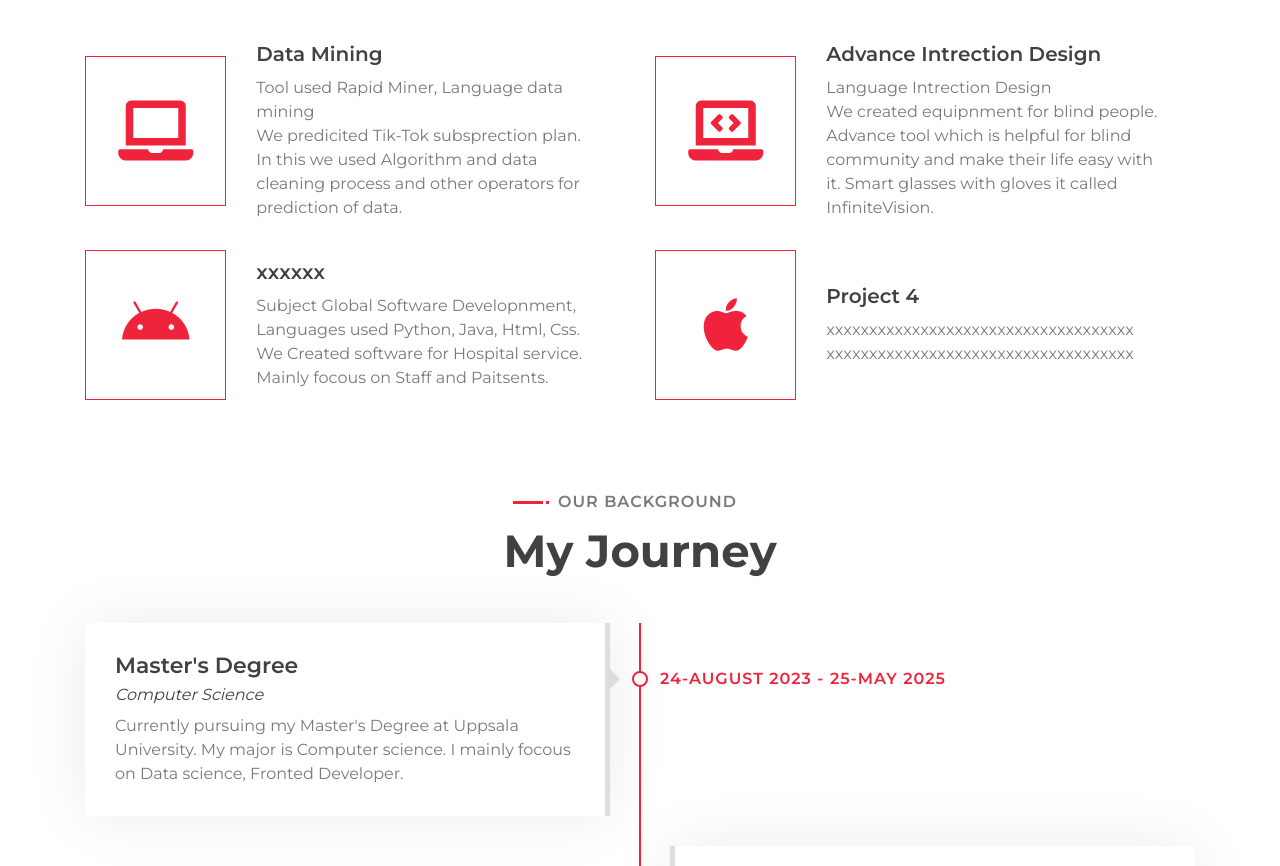
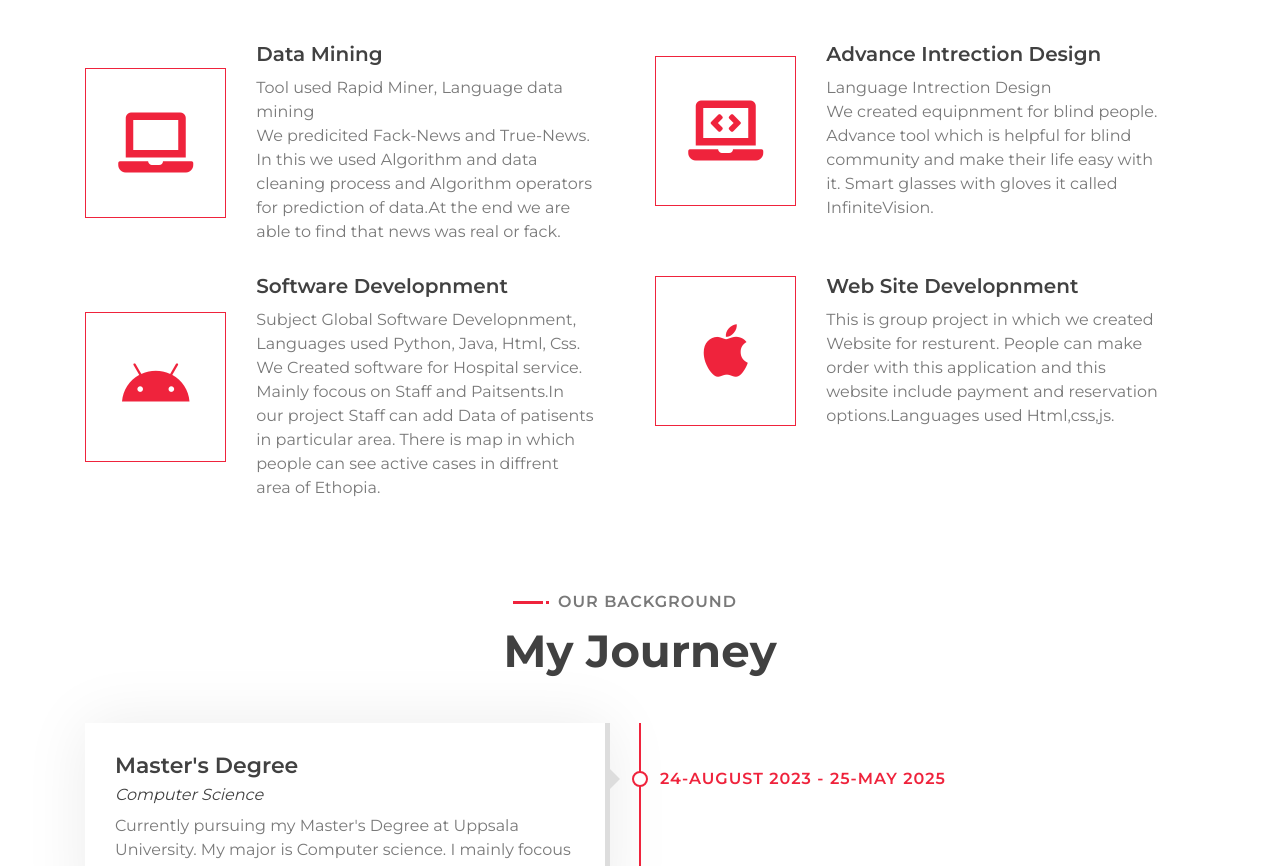
Before and after one commit to hp1835/my, a plain HTML site: page index.html in a window 1280 px wide. Shown: the part 1934-2800 px from the top of the page. Drawn offline with nearby package versions, Linux system fonts and the light colour scheme.

Commit message:
Add files via upload

```diff
--- a/index.html
+++ b/index.html
@@ -113,7 +113,7 @@
                                     <div class="progress-bar" role="progressbar" aria-valuenow="95" aria-valuemin="0" aria-valuemax="100"></div>
                                 </div>
                                 <div class="skill-name">
-                                    <p>Design(Graphicdesign, Animation)</p><p>85%</p>
+                                    <p>Software Developnment(Flutter)</p><p>85%</p>
                                 </div>
                                 <div class="progress">
                                     <div class="progress-bar" role="progressbar" aria-valuenow="90" aria-valuemin="0" aria-valuemax="100"></div>
@@ -153,7 +153,7 @@
                                     Tool used Rapid Miner, Language data mining
                                 </p>
                                 <p>
-                                    We predicited Tik-Tok subsprection plan. In this we used Algorithm and data cleaning process and other operators for prediction of data.
+                                    We predicited Fack-News and True-News. In this we used Algorithm and data cleaning process and Algorithm operators for prediction of data.At the end we are able to find that news was real or fack.
                                 </p>
                             </div>
                         </div>
@@ -180,12 +180,12 @@
                                 <i class="fab fa-android"></i>
                             </div>
                             <div class="service-text">
-                                <h3>xxxxxx</h3>
+                                <h3>Software Developnment</h3>
                                 <p>
                                     Subject Global Software Developnment, Languages used Python, Java, Html, Css.
                                 </p>
                                 <p>
-                                    We Created software for Hospital service. Mainly focous on Staff and Paitsents.
+                                    We Created software for Hospital service. Mainly focous on Staff and Paitsents.In our project Staff can add Data of patisents in particular area. There is map in which people can see active cases in diffrent area of Ethopia.
                                 </p>
                             </div>
                         </div>
@@ -196,13 +196,11 @@
                                 <i class="fab fa-apple"></i>
                             </div>
                             <div class="service-text">
-                                <h3>Project 4</h3>
+                                <h3>Web Site Developnment</h3>
                                 <p>
-                                    xxxxxxxxxxxxxxxxxxxxxxxxxxxxxxxxxxxx
+                                    This is group project in which we created Website for resturent. People can make order with this application and this website include payment and reservation options.Languages used Html,css,js.
                                 </p>
-                                <p>
-                                    xxxxxxxxxxxxxxxxxxxxxxxxxxxxxxxxxxxx
-                                </p>
+
                             </div>
                         </div>
                     </div>
@@ -297,7 +295,7 @@
                 <div class="container banner-text">
                     <p>
                         “Looking for an opportunity to apply my expertise in the field of computers and make effective use of my technical skills as a Fronted Developer. Seeking an entry-level position where I can enhance my knowledge and contribute to both the company’s growth and my own development
-                   </p> <a class="btn" href="img/CV.jpg"> Resume</a>
+                   </p> <a class="btn" href="img/cv.pdf"> Resume</a>
                 </div>
             </div>
         </div>
```
Also changed, not shown: 1 other file.
